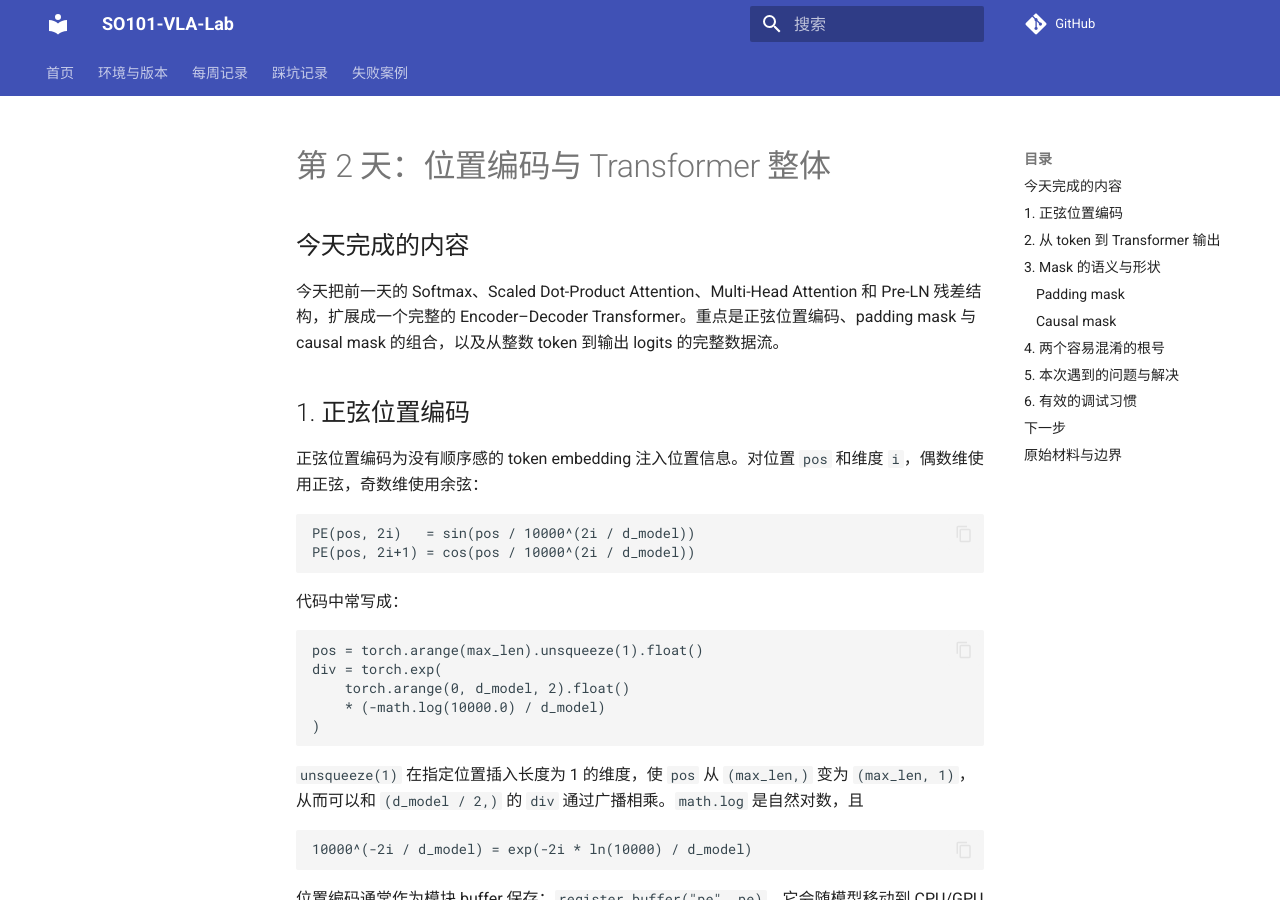
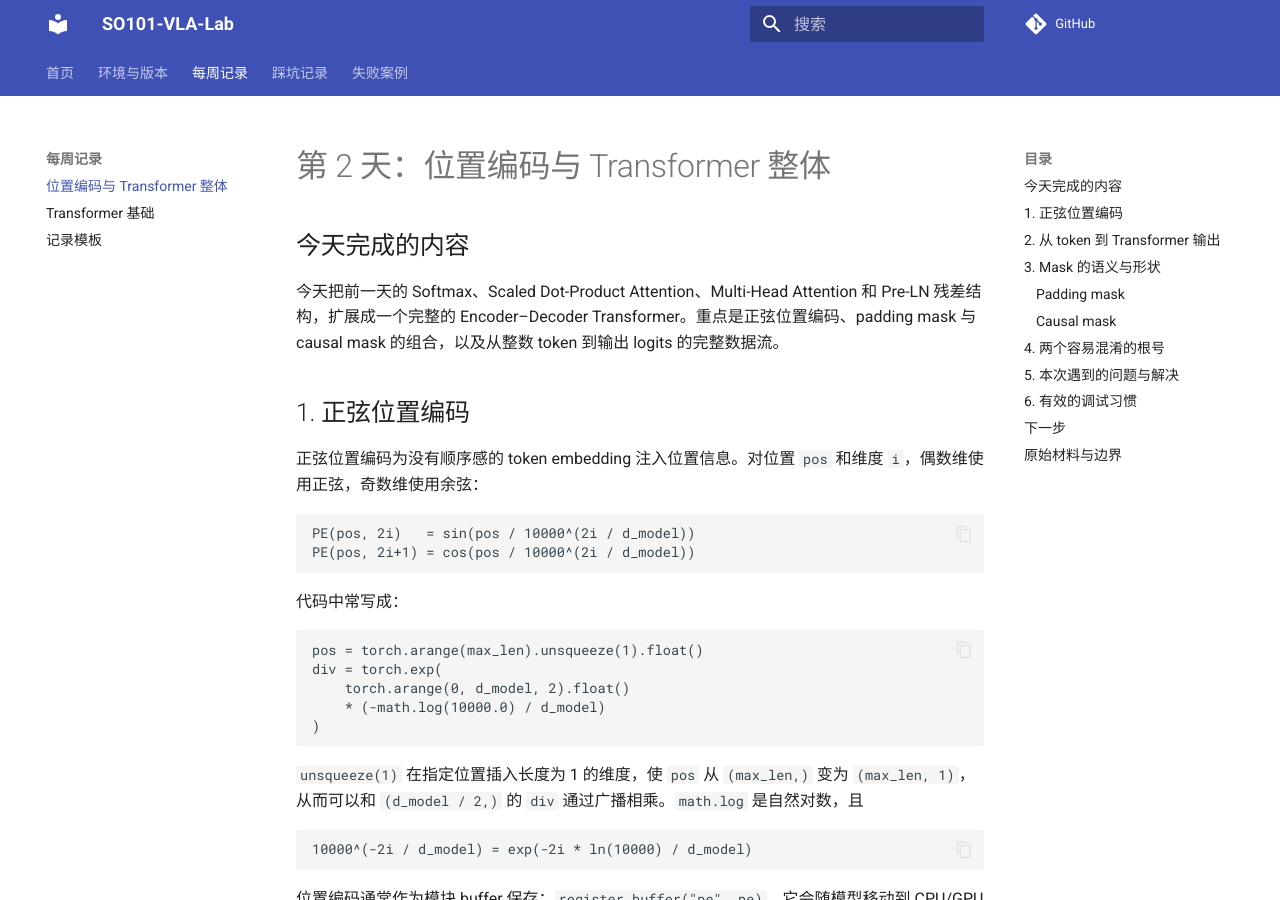
Before and after one commit to huanghongjie1024/so101-vla-lab, an MkDocs documentation site: the page built from docs/weekly-log/2026-10-20-positional-encoding-transformer.md, in a window 1280 px wide and 900 px high. Built offline with MkDocs 1.6.1 and Material for MkDocs 9.7.7, drawn with Linux system fonts in a browser that asks for light colours; comment, search, counter and statistics services are not loaded.

Commit message:
Update mkdocs.yml

```diff
--- a/mkdocs.yml
+++ b/mkdocs.yml
@@ -14,6 +14,7 @@ nav:
   - 首页: index.md
   - 环境与版本: setup.md
   - 每周记录:
+      - 位置编码与 Transformer 整体: weekly-log/2026-10-20-positional-encoding-transformer.md
       - Transformer 基础: weekly-log/2026-10-19-transformer-basics.md
       - 记录模板: weekly-log/week-template.md
   - 踩坑记录: troubleshooting/index.md
```
